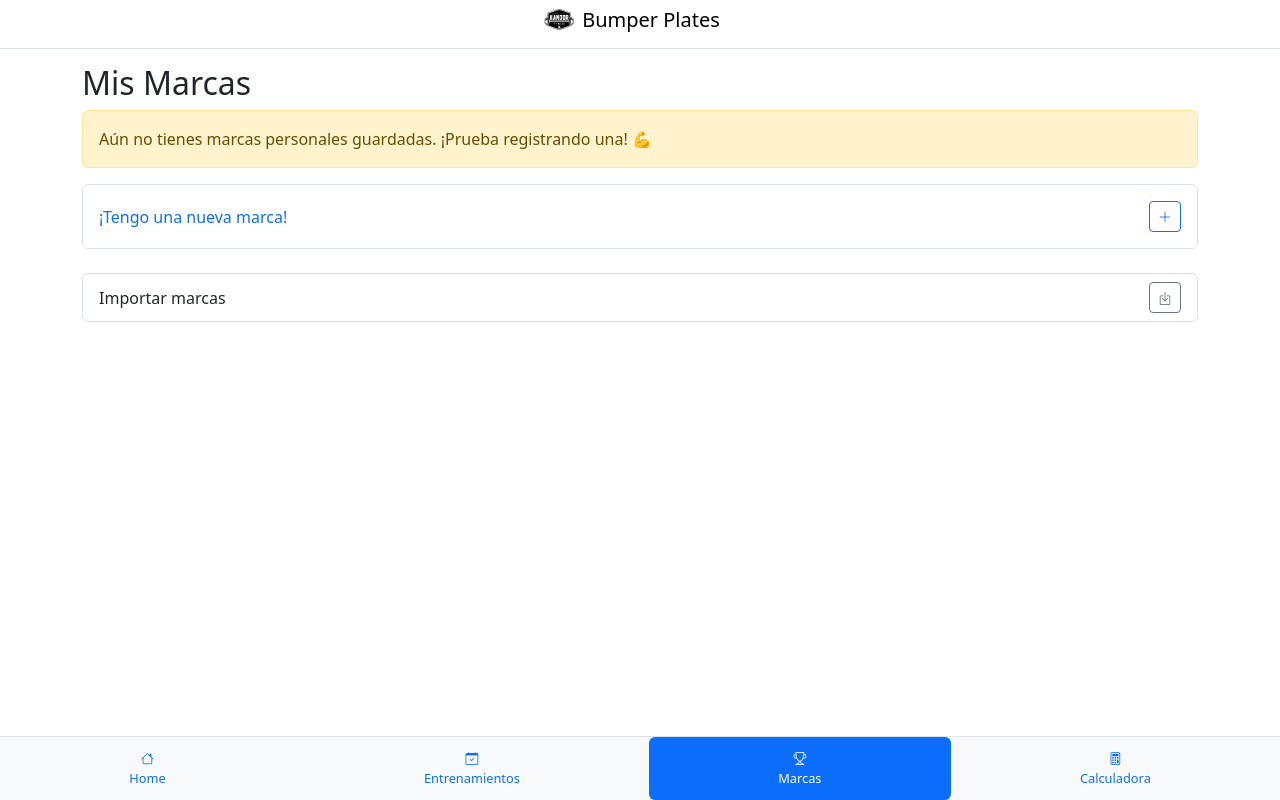
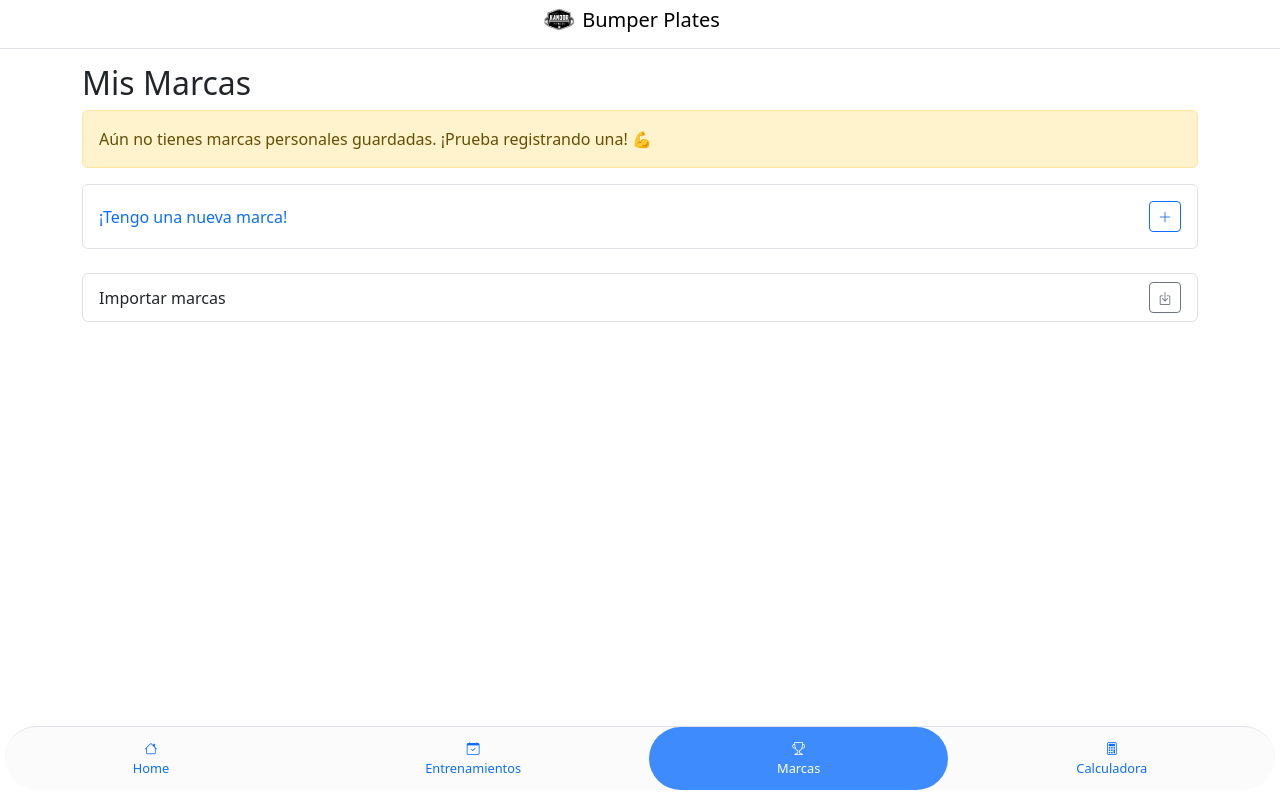
Before and after one commit to exondre/bumper-plates-front, an Angular app: page /marcas in a window 1280 px wide. Built offline with nearby package versions, Linux system fonts and the light colour scheme.

Commit message:
:lipstick: try new look for navbar

```diff
--- a/package.json
+++ b/package.json
@@ -1,6 +1,6 @@
 {
   "name": "bumper-plates-front",
-  "version": "0.9.0",
+  "version": "0.9.1",
   "scripts": {
     "ng": "ng",
     "start": "ng serve",
--- a/src/app/app.component.html
+++ b/src/app/app.component.html
@@ -9,7 +9,7 @@
 <main class="app-content" [ngClass]="{ 'has-header': !hideHeader, 'no-header': hideHeader }">
   <router-outlet></router-outlet>
 </main>
-<nav class="nav nav-pills nav-fill flex-nowrap fixed-bottom bg-light border-top">
+<nav class="nav custom-nav nav-pills nav-fill flex-nowrap fixed-bottom bg-light border-top">
   <a class="nav-link d-flex flex-column align-items-center justify-content-center" routerLink="/home" routerLinkActive="active" aria-label="Inicio">
     <i class="bi bi-house"></i>
     <span>Home</span>
--- a/src/app/app.component.scss
+++ b/src/app/app.component.scss
@@ -4,6 +4,7 @@ nav {
   height: calc(4rem + env(safe-area-inset-bottom));
   padding-bottom: constant(safe-area-inset-bottom);
   padding-bottom: env(safe-area-inset-bottom);
+
   .nav-link {
     padding: 0.25rem 0.25rem;
     min-width: 0;
@@ -14,6 +15,24 @@ nav {
       text-overflow: ellipsis;
       white-space: nowrap;
       width: 100%;
+    }
+  }
+
+  &.custom-nav {
+    border-radius: 50px;
+    margin-bottom: 10px;
+    margin-left: 0.3rem;
+    margin-right: 0.3rem;
+    background-color: rgba(var(--bs-light-rgb), 0.6) !important;
+    -webkit-backdrop-filter: blur(1.5px);
+    backdrop-filter: blur(1.5px);
+
+    .nav-link {
+      border-radius: 50px !important;
+      &.active {
+        background-color: rgba(13, 110, 253, 0.8);
+      }
+
     }
   }
 }
```
